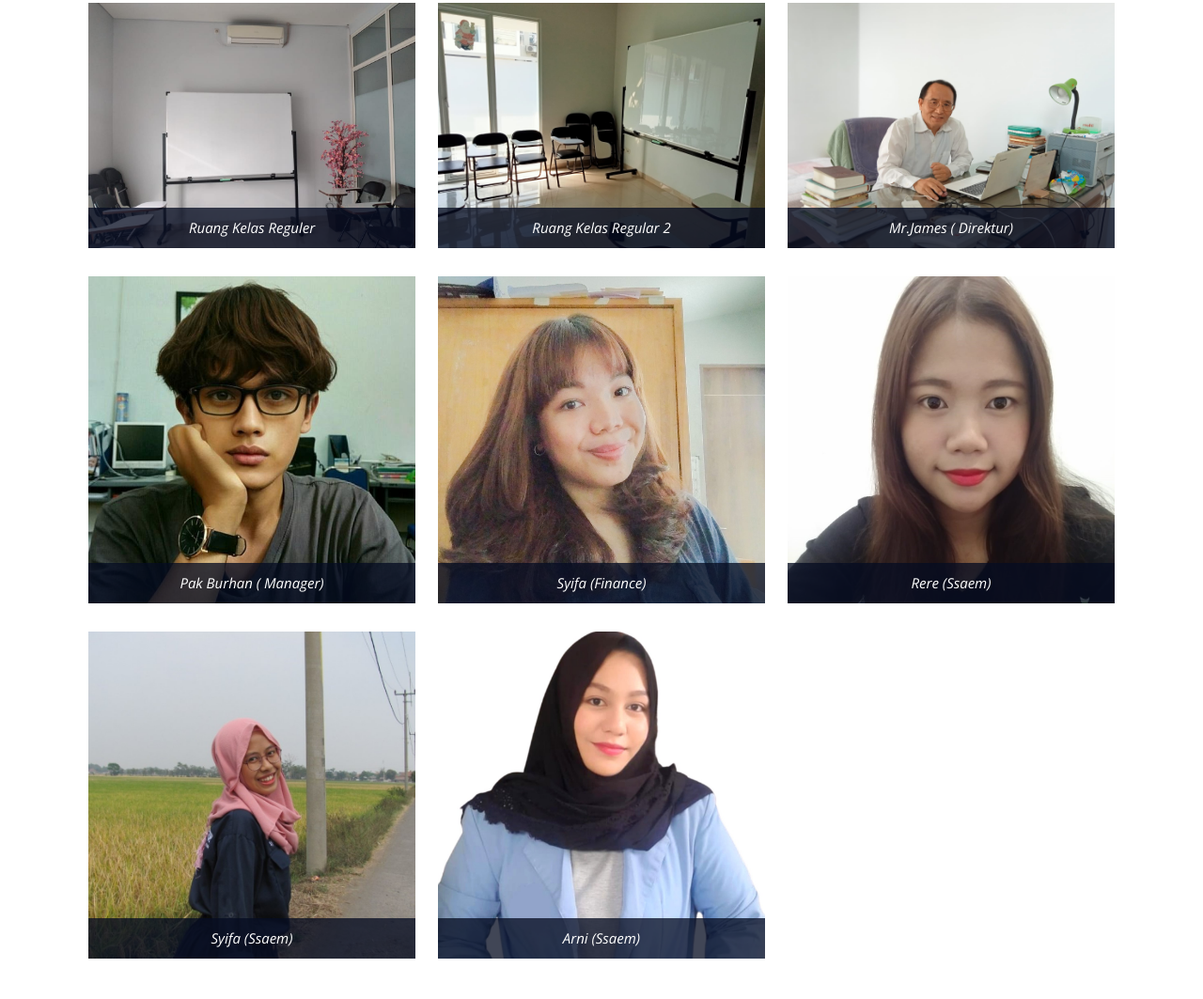
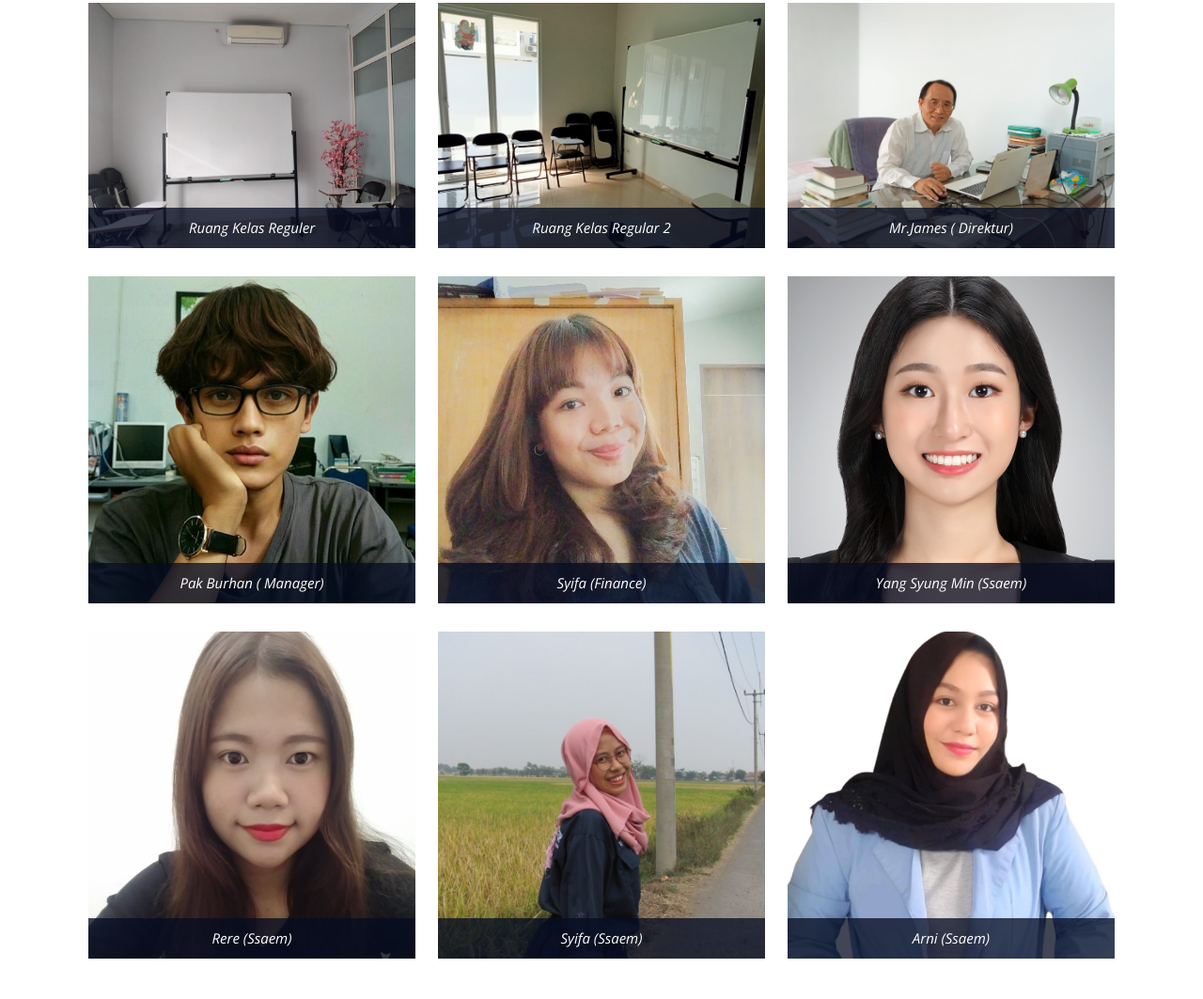
Before and after one commit to Sinta-Nurleta/arirangacademy, a plain HTML site: page index.html in a window 1280 px wide. Shown: the part 3228-4291 px from the top of the page at 94% size. Drawn offline with nearby package versions, Linux system fonts and the light colour scheme.

Commit message:
Jumat, 29 Juli 2022

```diff
--- a/index.html
+++ b/index.html
@@ -315,6 +315,17 @@
               </div>
               <div class="col-lg-4 col-md-6">
                 <div class="speaker" data-aos="fade-up" data-aos-delay="200">
+                  <img src="assets/img/about/Yang Syung Min (Ssaem).jpg" alt="Speaker 5" class="img-fluid">
+                  <div class="details">
+                    <p>Yang Syung Min (Ssaem)</p>
+                    <div class="social">
+                      <a href="https://www.instagram.com/arirangcourse.id/"><i class="bi bi-instagram"></i></a>
+                    </div>
+                  </div>
+                  </div>
+                  </div>
+                  <div class="col-lg-4 col-md-6">
+                    <div class="speaker" data-aos="fade-up" data-aos-delay="200">
                   <img src="assets/img/about/Rere Ssaem edit .jpeg" alt="Speaker 5" class="img-fluid">
                   <div class="details">
                     <p>Rere (Ssaem)</p>
```
Also changed, not shown: assets/img/about/Yang Syung Min (Ssaem).jpg (added).
